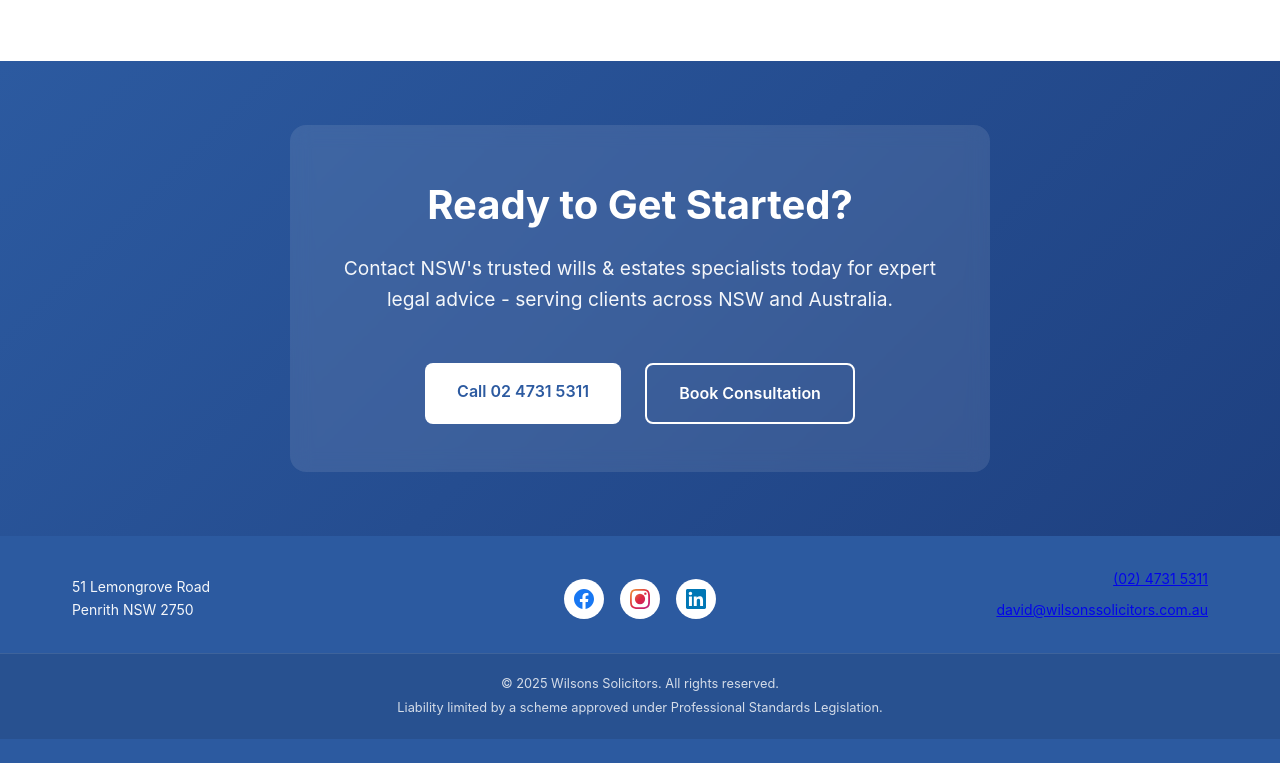
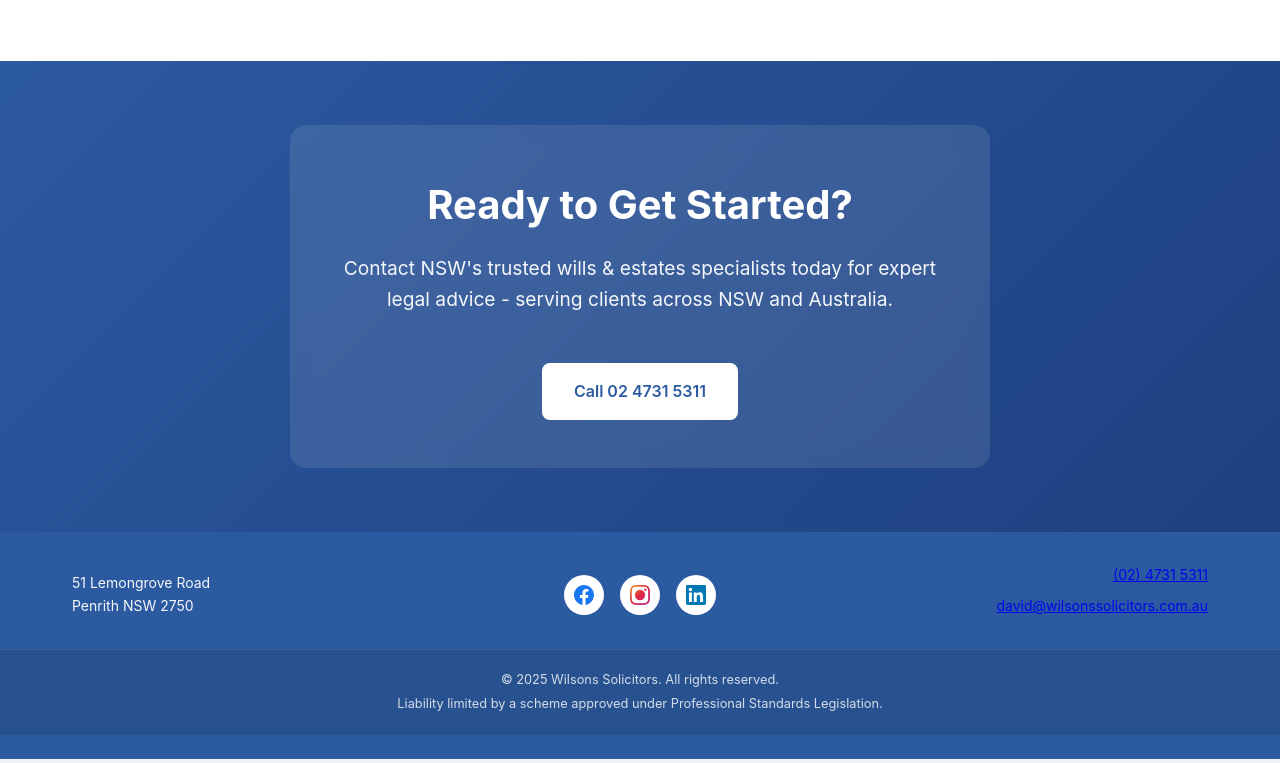
Before and after one commit to squirrelhog/wilsons-solicitors-website, a plain HTML site: page index.html in a window 1280 px wide. Shown: the part 3792-4555 px from the top of the page. Drawn offline with Linux system fonts and the light colour scheme.

Commit message:
Remove Book Consultation button, keep only call button
Simplified CTA section by removing the "Book Consultation" button as requested, keeping only the direct call button for clearer call-to-action.

🤖 Generated with [Claude Code](https://claude.com/claude-code)

Co-Authored-By: Claude <noreply@anthropic.com>

```diff
--- a/index.html
+++ b/index.html
@@ -306,7 +306,6 @@
                 <p>Contact NSW's trusted wills & estates specialists today for expert legal advice - serving clients across NSW and Australia.</p>
                 <div class="cta-buttons">
                     <a href="tel:0247315311" class="cta-button cta-primary">Call 02 4731 5311</a>
-                    <a href="contact.html" class="cta-button cta-secondary">Book Consultation</a>
                 </div>
             </div>
         </div>
```
